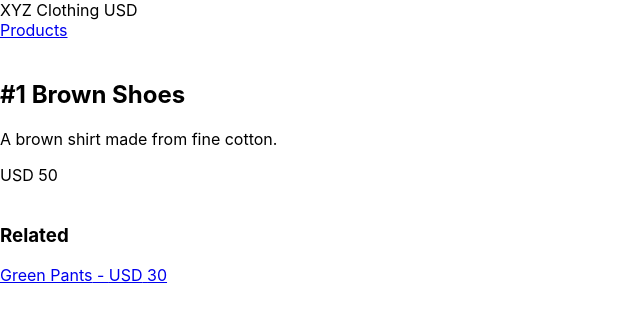
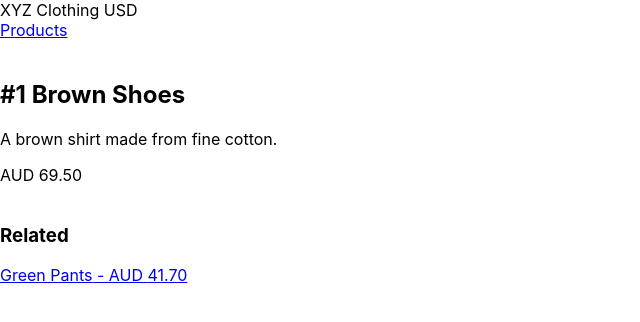
Before and after one commit to rolandgnm/xyz-clothing, a React (Create React App) app: page /p/1 in a window 1280 px wide. Shown: the top 322 px of the page, without its empty margins (0-640 px from the left). Built offline with nearby package versions, Linux system fonts and the light colour scheme.

Commit message:
Add context and consumers

```diff
--- a/src/App.js
+++ b/src/App.js
@@ -5,18 +5,28 @@ import ProductsPage from './pages/ProductsPage';
 import productList from './products.json';
 import ProductPage from './pages/ProductPage';
 import NotFound from './pages/NotFound';
+import exchangeRates from './exchange_rates.json'
+import CurrencyContext from './components/CurrencyContext';
 
 const App = () => {
   // Create state to hold products
   const [products, setProducts] = useState([])
+  const [currency, setCurrency] = useState('AUD')
 
   // Add products on app mount. Time to fetch data from source of truth.
   useEffect(() => {
     setProducts(productList)
   }, [])
 
+  const context = {
+    currency,
+    setCurrency,
+    exchangeRates
+  }
+
   return (
       <Router>
+      <CurrencyContext.Provider value={context}>
         <div className="App">
           <Header />
           { products.length &&
@@ -28,6 +38,7 @@ const App = () => {
           }
 
         </div>
+      </CurrencyContext.Provider>
       </Router>
     );
   }
--- /dev/null
+++ b/src/components/CurrencyContext.js
@@ -0,0 +1,4 @@
+import React from 'react'
+const CurrencyContext = React.createContext()
+
+export default CurrencyContext
--- /dev/null
+++ b/src/components/Price.js
@@ -0,0 +1,16 @@
+import React, { useContext } from 'react'
+import CurrencyContext from './CurrencyContext';
+
+const getDisplayPrice = (amount, exchangeRates, fromBase, toBase) => {
+    if (fromBase === toBase) return amount.toFixed(2)
+    const { rates } = exchangeRates.find(exRate => exRate.base === fromBase)
+    return Number(amount * rates[toBase]).toFixed(2)
+}
+
+const Price = ({base: productBase, amount}) => {
+    const {currency: selectedCurrency, exchangeRates} = useContext(CurrencyContext)
+    debugger
+    return <span>{selectedCurrency} {getDisplayPrice(amount, exchangeRates, productBase, selectedCurrency)}</span>
+}
+
+export default Price
--- a/src/components/ProductSummary.js
+++ b/src/components/ProductSummary.js
@@ -1,10 +1,11 @@
 import React from 'react'
 import {Link} from 'react-router-dom'
+import Price from './Price';
 
 const ProductSummary = ({id, name, price}) => (
     <Link to={`/p/${id}`}>
         <div>
-            <span>{name}</span> - <span>{price.base} {price.amount}</span>
+            <span>{name}</span> - <Price {...price}/>
         </div>
     </Link>
 )
--- a/src/pages/ProductPage.js
+++ b/src/pages/ProductPage.js
@@ -1,6 +1,7 @@
 import React from 'react'
 import ProductSummary from '../components/ProductSummary';
 import {Link, Redirect} from 'react-router-dom';
+import Price from '../components/Price';
 
 const getSelectedProduct = (products, selectedId) => products ?
     products.find(prod => prod.id === selectedId)
@@ -24,7 +25,7 @@ const ProductPage = ({ products, selectedId }) => {
         <div>
             <h2>#{id} {name}</h2>
             <p>{description}</p>
-            <div> {price.base} {price.amount} </div>
+            <div> <Price {...price}/> </div>
         </div>
         <br/>
         <h3>Related</h3>
```
Lines whose indentation alone changed are shown as unchanged.
